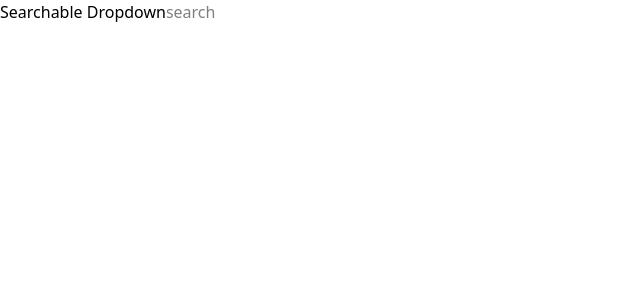
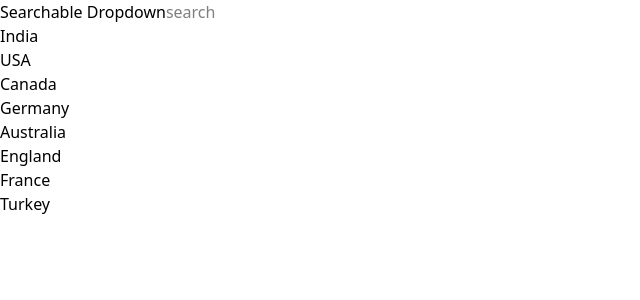
Before and after one commit to PraneethBunny123/All-App, a React (Vite) app: page / in a window 1280 px wide. Shown: the top 300 px of the page, without its empty margins (0-640 px from the left). Built offline with nearby package versions, Linux system fonts and the light colour scheme.

Commit message:
Rendering the list importing from countries

```diff
--- a/src/project-apps/Dropdown/SearchableDropdown.jsx
+++ b/src/project-apps/Dropdown/SearchableDropdown.jsx
@@ -1,8 +1,10 @@
 import { useState } from "react"
+import COUNTRIES from "./countries"
 
 export default function SearchableDropdown() {
     const [search, setSearch] = useState('')
     const [selectedCountry, setSelectedCountry] = useState('')
+    const [isActive, setIsActive] = useState(false)
 
     function handleSearch(e) {
         setSearch(e.target.value)
@@ -13,6 +15,13 @@ export default function SearchableDropdown() {
             <label>Searchable Dropdown</label>
             <input placeholder="search" type="text" onChange={handleSearch}/>
             <p>{search}</p>
+            {
+            <ul>
+                {COUNTRIES.map(country => (
+                    <li key={country}>{country}</li>
+                ))}
+            </ul>
+            }
         </div>
     )
 }
--- a/src/project-apps/Dropdown/countries.js
+++ b/src/project-apps/Dropdown/countries.js
@@ -1,3 +1,3 @@
-const COUNTRIES = ["India", "USA", "Canada", "Germany", "Australia"]
+const COUNTRIES = ["India", "USA", "Canada", "Germany", "Australia", "England", "France", "Turkey"]
 
 export default COUNTRIES
```
